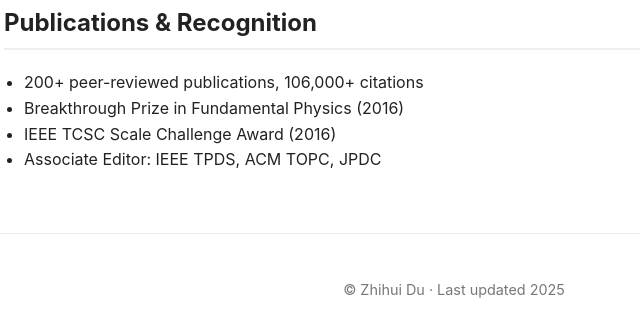
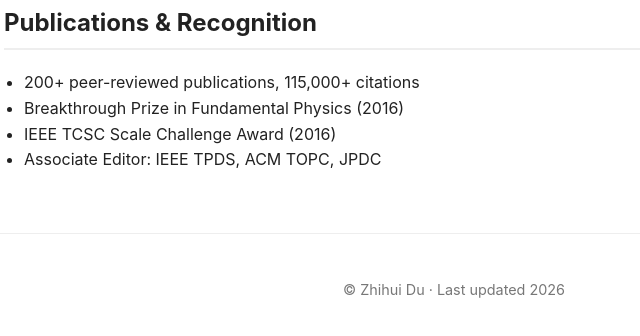
Before and after one commit to zhihuidu/zhihuidu.github.io, a plain HTML site: page index.html in a window 1280 px wide. Shown: the part 1361-1697 px from the top of the page, 186-826 px from the left. Drawn offline with Linux system fonts and the light colour scheme.

Commit message:
Update citation count and last updated year

```diff
--- a/index.html
+++ b/index.html
@@ -99,7 +99,7 @@
     <section>
       <h2>Publications & Recognition</h2>
       <ul>
-        <li>200+ peer-reviewed publications, 106,000+ citations</li>
+        <li>200+ peer-reviewed publications, 115,000+ citations</li>
         <li>Breakthrough Prize in Fundamental Physics (2016)</li>
         <li>IEEE TCSC Scale Challenge Award (2016)</li>
         <li>Associate Editor: IEEE TPDS, ACM TOPC, JPDC</li>
@@ -110,7 +110,7 @@
 
   <footer>
     <p>
-      © Zhihui Du · Last updated 2025
+      © Zhihui Du · Last updated 2026
     </p>
   </footer>
 </body>
```
